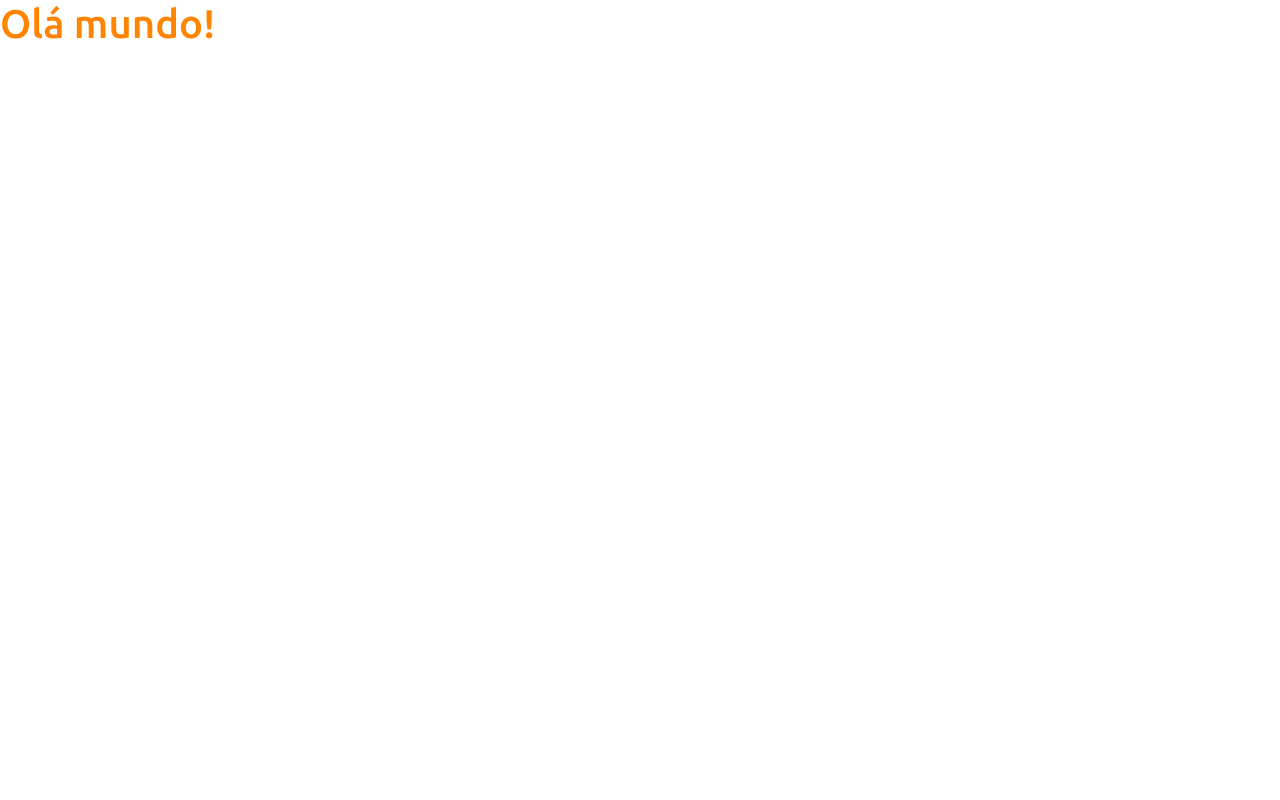
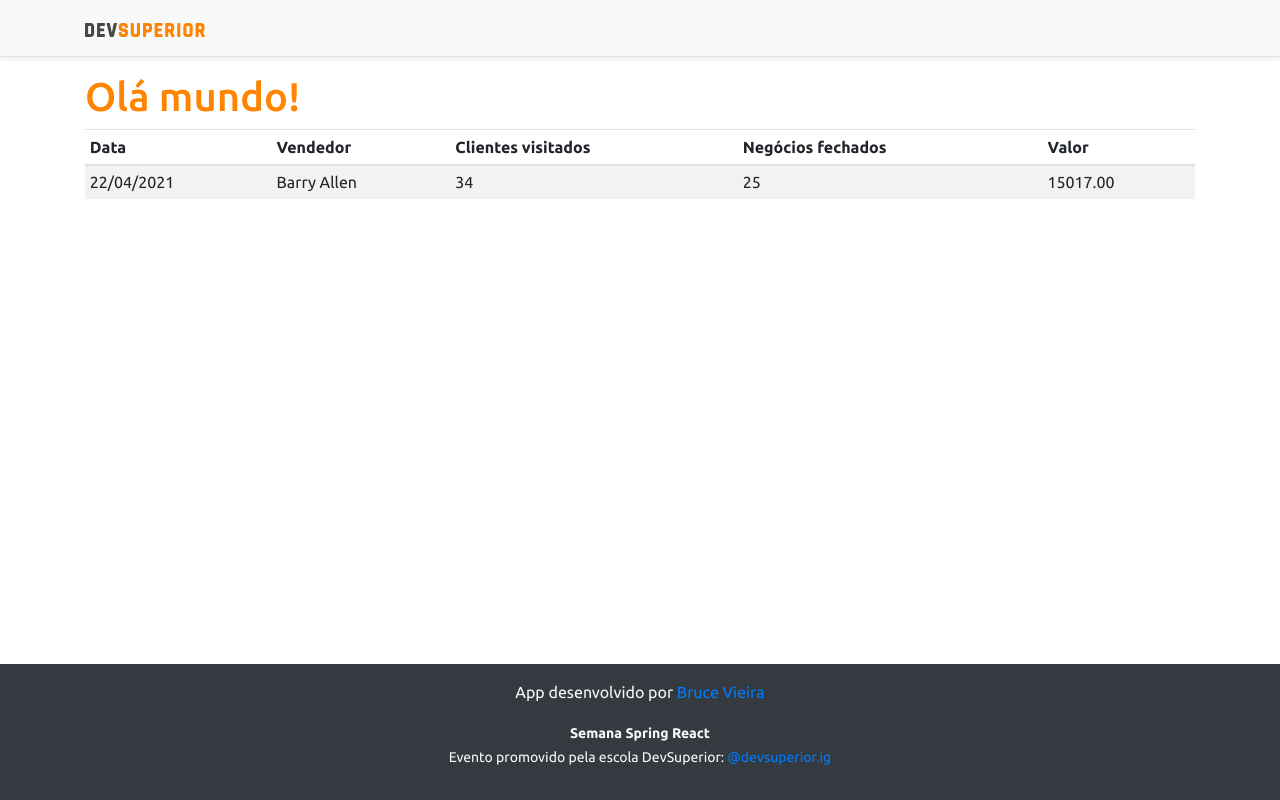
Before and after one commit to Deimos177/sds3, a React (Create React App) app in the folder frontend/: page / in a window 1280 px wide. Built offline with nearby package versions, Linux system fonts and the light colour scheme.

Commit message:
Basic static components

```diff
--- a/frontend/src/App.tsx
+++ b/frontend/src/App.tsx
@@ -1,10 +1,19 @@
+import NavBar from "components/NavBar"
+import Footer from "components/footer"
+import DataTable from "components/dataTable";
+
 function App() {
   return (
-    <div>
+    <>
+    <NavBar />
+    <div className="container">
       <h1 className="text-primary">
         Olá mundo!
       </h1>
+      <DataTable />
     </div>
+    <Footer />
+    </>
   );
 }
 
--- /dev/null
+++ b/frontend/src/components/NavBar/index.tsx
@@ -0,0 +1,15 @@
+import ImgDsDark from "assets/img/ds-dark.svg"
+
+function NavBar() {
+  return (
+    <div className="d-flex flex-column flex-md-row align-items-center p-3 px-md-4 mb-3 bg-light border-bottom shadow-sm">
+      <div className="container">
+        <nav className="my-2 my-md-0 mr-md-3">
+          <img src={ImgDsDark} alt="DevSuperior" width="120" />
+        </nav>
+      </div>
+    </div>
+  );
+}
+
+export default NavBar;
--- /dev/null
+++ b/frontend/src/components/dataTable/index.tsx
@@ -0,0 +1,28 @@
+function DataTable() {
+  return (
+    <div className="table-responsive">
+      <table className="table table-striped table-sm">
+        <thead>
+          <tr>
+            <th>Data</th>
+            <th>Vendedor</th>
+            <th>Clientes visitados</th>
+            <th>Negócios fechados</th>
+            <th>Valor</th>
+          </tr>
+        </thead>
+        <tbody>
+          <tr>
+            <td>22/04/2021</td>
+            <td>Barry Allen</td>
+            <td>34</td>
+            <td>25</td>
+            <td>15017.00</td>
+          </tr>
+        </tbody>
+      </table>
+    </div>
+  );
+}
+
+export default DataTable;
--- /dev/null
+++ b/frontend/src/components/footer/index.tsx
@@ -0,0 +1,12 @@
+function Footer() {
+  return (
+  <footer className="footer mt-auto py-3 bg-dark">
+    <div className="container">
+      <p className="text-light">App desenvolvido por <a href="https://github.com/Deimos177" target="_blank" rel="noreferrer">Bruce Vieira</a></p>
+      <p className="text-light"><small><strong>Semana Spring React</strong><br/>
+        Evento promovido pela escola DevSuperior: <a href="https://instagram.com/devsuperior.ig" target="_blank" rel="noreferrer">@devsuperior.ig</a></small></p>
+    </div>
+</footer>
+  );}
+
+export default Footer;
```
Also changed, not shown: frontend/src/assets/img/ds-dark.svg (added).
